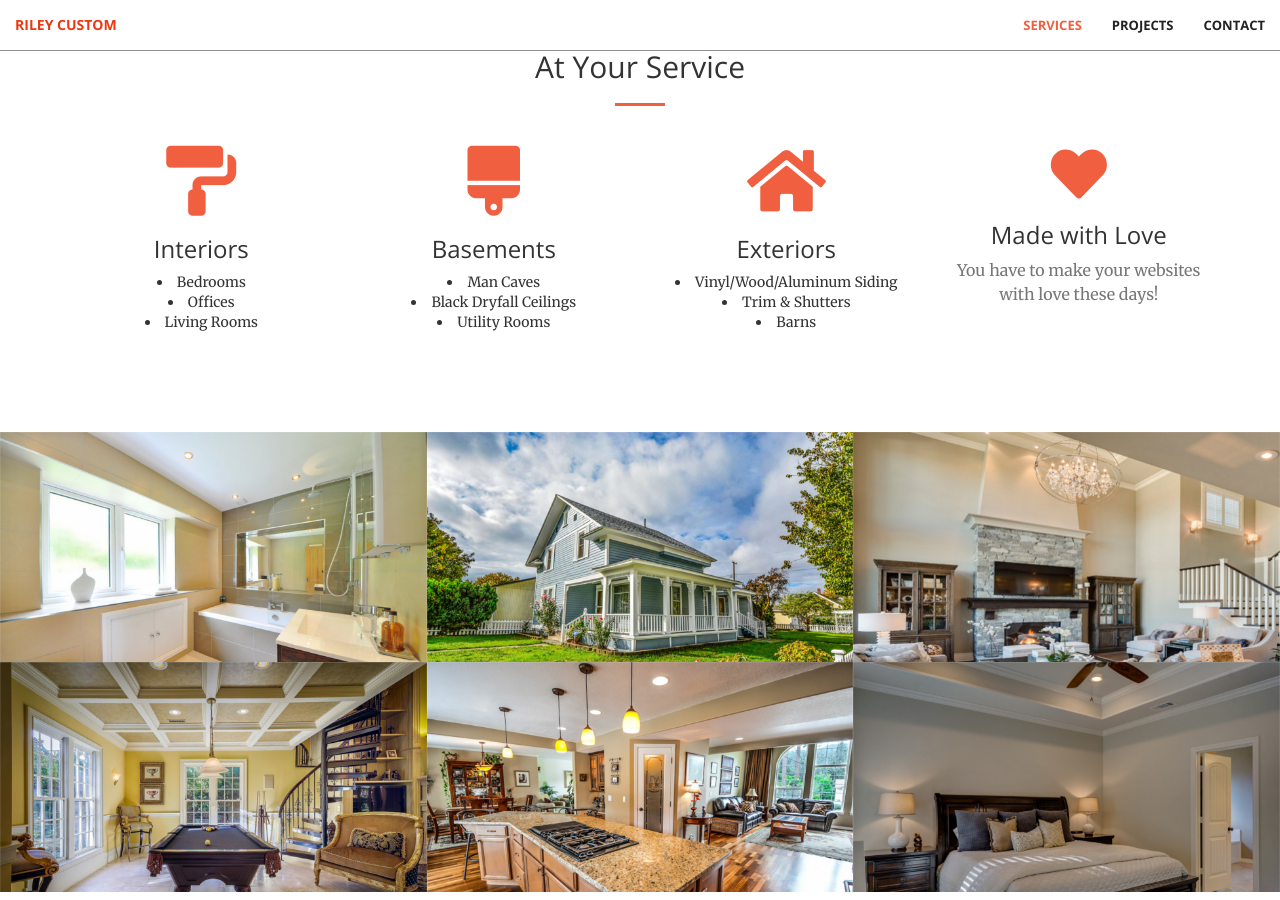
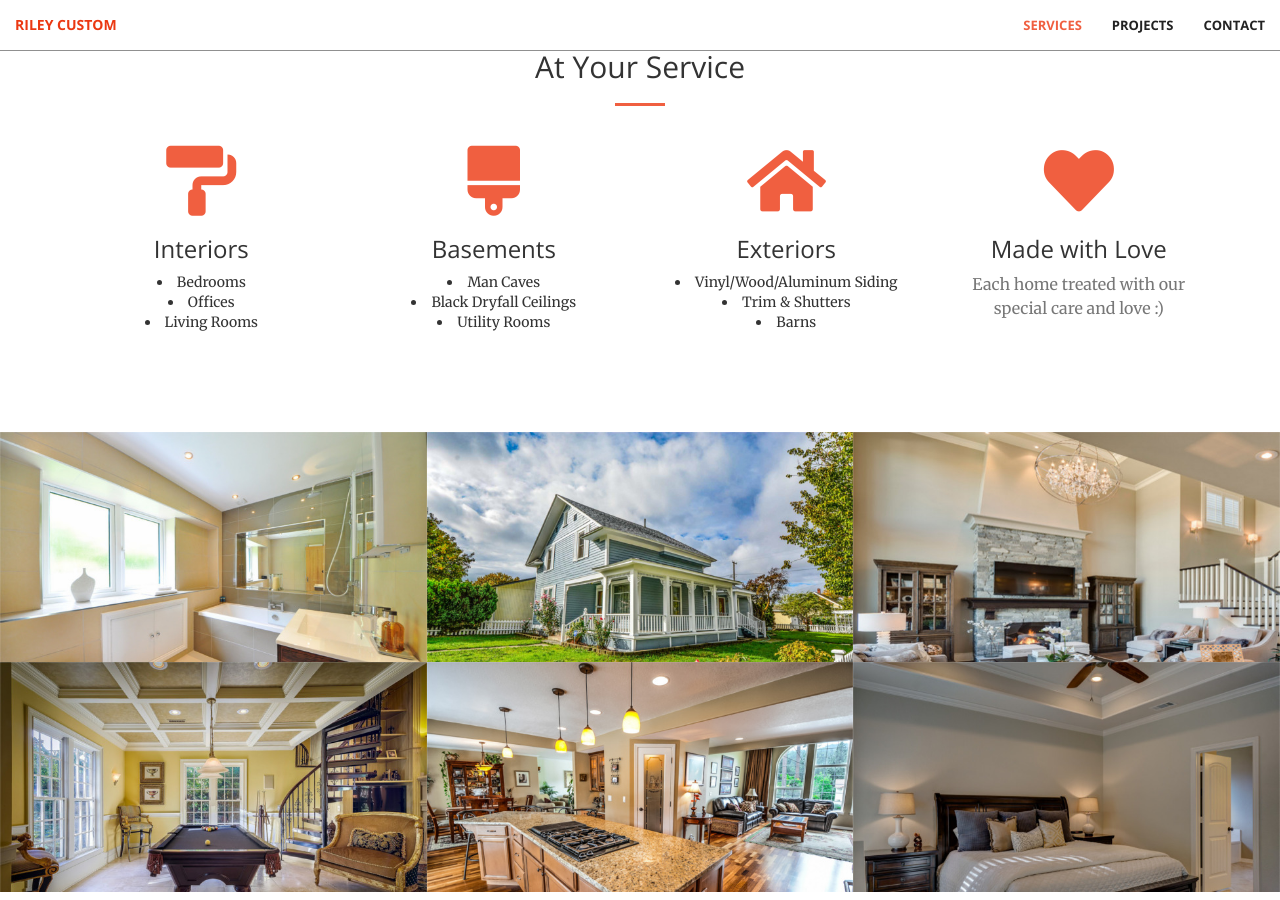
Before and after one commit to onchino/Riley-Custom-Painting, a Jekyll site: the page built from index.html, in a window 1280 px wide and 900 px high, scrolled down 1344 px. Built offline with Jekyll 4.4.1, drawn with Linux system fonts in a browser that asks for light colours; nearby versions of some CDN libraries.

Commit message:
Update services.html

```diff
--- a/_includes/services.html
+++ b/_includes/services.html
@@ -48,9 +48,9 @@
             </div>
             <div class="col-lg-3 col-md-6 text-center">
                 <div class="service-box">
-                    <i class="fa fa-4x fa-heart wow bounceIn text-primary" data-wow-delay=".3s"></i>
+                    <i class="fa fa-5x fa-heart wow bounceIn text-primary" data-wow-delay=".3s"></i>
                     <h3>Made with Love</h3>
-                    <p class="text-muted">You have to make your websites with love these days!</p>
+                    <p class="text-muted">Each home treated with our special care and love :)</p>
                 </div>
             </div>
         </div>
```
